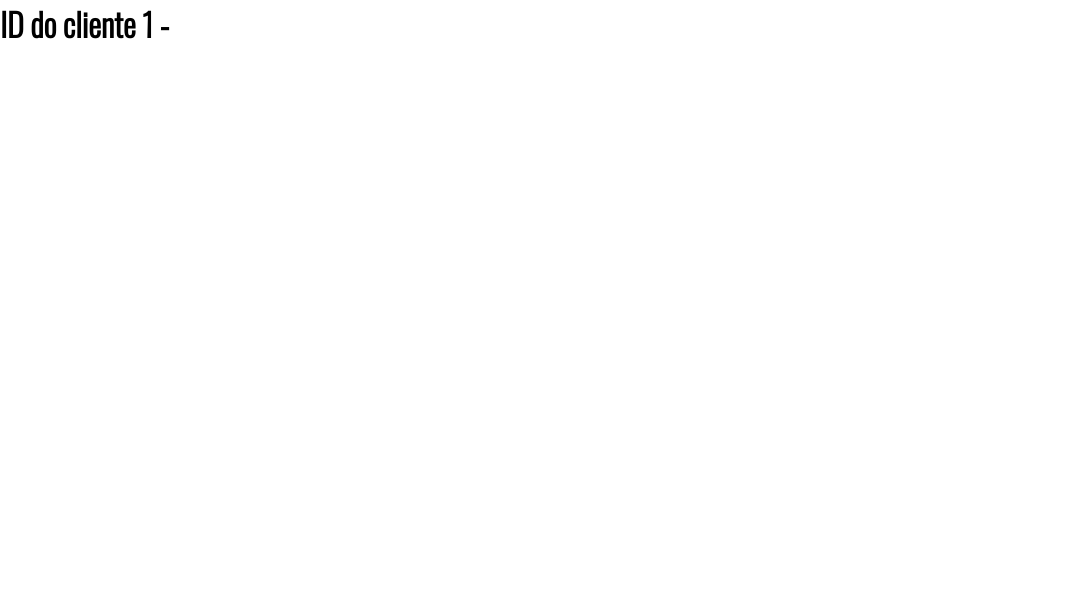
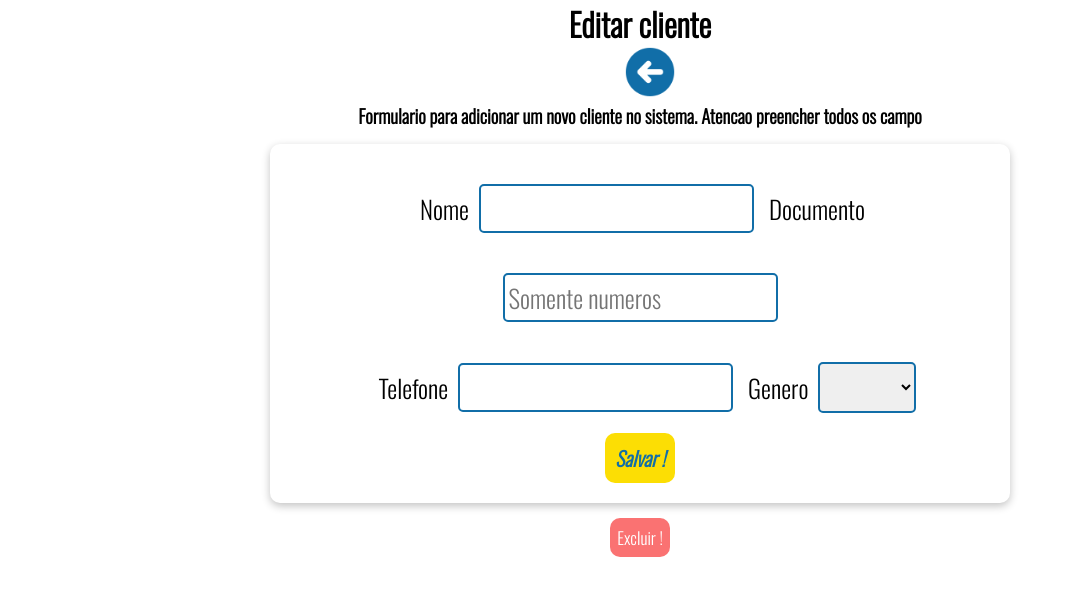
Before and after one commit to Diego0liver/AluguelDCarroSaas-vuejs-vuex, a Vue app: page /clienteID/1 in a window 1280 px wide. Shown: the top 596 px of the page, without its empty margins (0-1074 px from the left). Built offline with nearby package versions, Linux system fonts and the light colour scheme; no server answers.

Commit message:
edit cliente

```diff
--- a/src/StyeleGrobal.css
+++ b/src/StyeleGrobal.css
@@ -49,3 +49,19 @@
   .back:hover{
     animation: animacao 1s ease-in-out infinite;
   }
+  .btn-inicio{
+    border: none;
+    background-color: #fcde04;
+    color: #116ea8;
+    padding: 10px;
+    border-radius: 10px;
+    font-weight: bold;
+    cursor: pointer;
+    font-style: italic;
+    font-size: 20px;
+    transition: 0.5s ease, color 0.5s ease;
+  }
+  .btn-inicio:hover{
+    box-shadow: rgba(14, 30, 37, 0.12) 0px 2px 4px 0px, rgba(14, 30, 37, 0.32) 0px 2px 16px 0px;
+    transition: 0.5s ease, color 0.5s ease;
+  }
--- a/src/views/CarroID.vue
+++ b/src/views/CarroID.vue
@@ -1,5 +1,37 @@
 <template >
-    <h1>CARRO PELO ID OK {{ id }} - {{ dados.modelo }}  </h1>
+
+    <div v-if="dados.cliente_id !== null" class='conteinerCarroId'>
+       <h1>Controle do Carro {{ dados.modelo }}</h1>
+          <router-link to='/carros'>
+          <img class='back' src='@/img/back.png' alt='back' />
+         </router-link>
+        <div class='cardCarroId'>
+          <img src='@/img/carr.png' alt='carro' class='imgCarroCard'/>
+          <h3>{{ dados.modelo }} &nbsp; &nbsp; {{ dados.cor }}</h3>
+          <p>Placa:{{ dados.placa }} &nbsp; &nbsp; KM:{{ dados.km }}</p>
+          <p>Diaria R${{ dados.valorDiaria }}</p>
+          <p class='alugado'>Carro {{ dados.status }} para {{dados.cliente && dados.cliente.nome }}</p>
+          <button  class='btn-inicio'>Livrar Carro !</button>
+        </div>
+    </div>
+
+    <div v-else class='conteinerCarroId'>
+      <h1>Controle do Carro{{ dados.modelo }}</h1>
+        <router-link to='/carros'>
+          <img class='back' src='@/img/back.png' alt='back' />
+        </router-link>
+
+       <div class='cardCarroId'>
+         <img src='@/img/carFree.png' alt='carrofree' class='imgCarroCard' />
+         <h3>{{ dados.modelo }} &nbsp; &nbsp; {{ dados.cor }}</h3>
+         <p>Placa:{{ dados.placa }} &nbsp; &nbsp; KM:{{ dados.km }}</p>
+         <p>Diaria R${{ dados.valorDiaria }}</p>
+         <p class='livre'>Carro {{ dados.status }}</p>
+         <button class='btn-inicio'>Alugar Carro !</button><br/>
+       </div>
+       <button class='excluir'>Excluir carro</button>
+  </div>
+
 </template>
 
 
@@ -10,20 +42,73 @@ const BASE_URL = 'http://127.0.0.1:8000/api/carro/'
     props: ['id'],
     data() {
      return {
-        //passando o valor do id para o id que esta vindo da URL
-      id: this.$route.params.id,
-       //estado inicial dos dados vindo da API
-      dados: {},
+      id: this.$route.params.id,  //passando o valor do id para o id que esta vindo da URL
+      dados: {},  //estado inicial dos dados vindo da API
     };
   },
     //chamada da API por ID
     async mounted() {
     try {
-      const res = await axios.get(BASE_URL + this.id);
-      this.dados = res.data;
+       await axios.get(BASE_URL + this.id)
+       .then(response => {
+        this.dados = response.data}
+      )
     } catch (error) {
       console.error( error);
     }
   },
   }
 </script>
+
+<style>
+.conteinerCarroId{
+  display: flex;
+  justify-content: center;
+  align-items: center;
+  flex-direction: column;
+  text-align: center;
+}
+.cardCarroId{
+  box-shadow: rgba(0, 0, 0, 0.24) 0px 3px 8px;
+  width: 300px;
+  padding: 20px;
+  margin: 15px;
+  font-size: 25px;
+  border-radius: 10px;
+}
+.imgCarroCard{
+  width: 250px;
+  border-radius: 10px;
+}
+.alugado{
+  margin-bottom: 20px;
+  margin-top: 10px;
+  background-color: rgb(255, 126, 126);
+  border-radius: 10px;
+  color: rgb(192, 57, 57);
+  font-weight: bolder;
+}
+.livre{
+  margin-bottom: 20px;
+  margin-top: 10px;
+  background-color: #8bd18b;
+  border-radius: 10px;
+  color: rgb(51, 85, 51);
+  font-weight: bolder;
+}
+.excluir{
+  background-color: #fa7272;
+  color: #fff;
+  border: none;
+  border-radius: 10px;
+  font-size: 15px;
+  padding: 7px;
+  cursor: pointer;
+  transition: 0.3s ease, color 0.3s ease;
+}
+.excluir:hover{
+  background-color: #fff;
+  color: rgb(250, 114, 114);
+  transition: 0.3s ease, color 0.3s ease;
+  border: 1px solid rgb(250, 114, 114);}
+</style>
--- a/src/views/ClienteID.vue
+++ b/src/views/ClienteID.vue
@@ -1,5 +1,33 @@
 <template>
-    <h1>ID do cliente {{ id }}  - {{ dados.nome }}</h1>
+    <div class='conteinerNewCar'>
+        <h1 class='titleNewCar'>Editar cliente {{ dados.nome }}</h1>
+        <router-link  to='/cliente'>
+         <img class='back' src='@/img/back.png' alt='back' />
+        </router-link >
+        <h3 class='titleNewCar'>Formulario para adicionar um novo cliente no sistema. Atencao preencher todos os campo</h3>
+        <div class='formCarro'>
+          <label class='labelCar'>Nome</label>
+          <input id="nome" class='inputCar' v-model="nome" type='text' />
+
+          <label class='labelCar'>Documento</label>
+          <input id="documento" class='inputCar' v-model="documento"
+           placeholder='Somente numeros' type='number' /><br/>
+
+          <label class='labelCar'>Telefone</label>
+          <input id="telefone" v-model="telefone" class='inputCar' type='text' />
+
+          <label class='labelCar'>Genero</label>
+          <select id="genero" v-model="genero" name="genero" class='inputCar' >
+            <option  selected></option>
+            <option value="Homem">Homem</option>
+            <option value="Mulher">Mulher</option>
+            <option value="Outro">Outro</option>
+          </select><br/>
+
+          <button @click="putCliente" class="btn-inicio">Salvar !</button>
+        </div>
+        <button class="excluir" @click="excluirCliente(dados.id)">Excluir !</button>
+    </div>
 </template>
 
 <script>
@@ -9,23 +37,125 @@ export default{
 props: ['id'],
 data(){
    return{
-     //passando o valor do id para o id que esta vindo da URL
-    id: this.$route.params.id,
-    //estado inicial dos dados vindo da API
-    dados:{}
+       nome: '',
+       documento: '',
+       telefone: '',
+       genero: '',
+    id: this.$route.params.id, //passando o valor do id para o id que esta vindo da URL
+    dados:{}, //estado inicial dos dados vindo da API
    }
 },
 //chamada da API por ID
  async mounted(){
      try{
-        const res = await axios.get(BASE_URL + this.id)
-        this.dados = res.data
+         await axios.get(BASE_URL + this.id).then((response)=>{
+            this.dados = response.data;
+            this.nome = this.dados.nome;
+            this.documento = this.dados.documento;
+            this.telefone = this.dados.telefone;
+            this.genero = this.dados.genero;
+        })
      }catch(err){
         console.log(err)
      }
+ },
+   methods:{
+      putCliente(){ //editar cliente por API
+     const editForm={
+        nome: this.nome,
+        documento: this.documento,
+        telefone: this.telefone,
+        genero: this.genero
+    }
+         axios.put(BASE_URL + this.id, editForm)
+         .then(response => {
+          console.log('Dados atualizados:', response.data);
+          alert('Dados salvo com sucesso')
+        })
+        .catch(error => {
+          console.error(error);
+        });
+      },
+
+      excluirCliente() {//exlcuir cliente na API
+      try{
+        axios.delete(BASE_URL + this.id)
+        alert('Excluido com sucesso');
+        this.$router.push('/cliente');
+        }
+        catch(err){
+         console.log(err)
+        }
+      }
+   }
  }
-}
 </script>
 
-<style>
+<style scoped>
+.conteinerNewCar{
+  display: flex;
+  justify-content: center;
+  align-items: center;
+  flex-direction: column;
+}
+.titleNewCar{
+  text-align: center;
+}
+
+.formCarro{
+  text-align: center;
+  box-shadow: rgba(0, 0, 0, 0.24) 0px 3px 8px;
+  width: 700px;
+  padding: 20px;
+  margin: 15px;
+  border-radius: 10px;
+}
+.labelCar{
+  margin-left: 15px;
+  font-size: 25px;
+  margin-right: 10px;
+}
+.inputCar{
+  border: 2px solid #116ea8;
+  border-radius: 05px;
+  padding: 4px;
+  font-size: 25px;
+  margin-bottom: 20px;
+  margin-top: 20px;
+}
+.inputCar:focus{
+  box-shadow: 0 0 5px #fcde04;
+  outline: none;
+}
+.btn-inicio{
+  border: none;
+  background-color: #fcde04;
+  color: #116ea8;
+  padding: 10px;
+  border-radius: 10px;
+  font-weight: bold;
+  cursor: pointer;
+  font-style: italic;
+  font-size: 20px;
+  transition: 0.5s ease, color 0.5s ease;
+}
+.btn-inicio:hover{
+  box-shadow: rgba(14, 30, 37, 0.12) 0px 2px 4px 0px, rgba(14, 30, 37, 0.32) 0px 2px 16px 0px;
+  transition: 0.5s ease, color 0.5s ease;}
+  .excluir{
+  background-color: #fa7272;
+  color: #fff;
+  border: none;
+  border-radius: 10px;
+  font-size: 17px;
+  padding: 7px;
+  cursor: pointer;
+  transition: 0.3s ease, color 0.3s ease;
+}
+.excluir:hover{
+  background-color: #fff;
+  color: rgb(250, 114, 114);
+  transition: 0.3s ease, color 0.3s ease;
+  border: 1px solid rgb(250, 114, 114);
+}
 </style>
--- a/src/views/NovoCarro.vue
+++ b/src/views/NovoCarro.vue
@@ -35,7 +35,8 @@ export default{
       cor: '',
       placa: '',
       km: '',
-      valorDiaria: ''
+      valorDiaria: '',
+      status: ''
     }
   },
   methods:{
@@ -47,6 +48,7 @@ export default{
       placa: this.placa,
       km: this.km,
       valorDiaria: this.valorDiaria,
+      status: 'livre'
     }
       try{
         const res = await axios.post(BASE_URL, dados)
```
